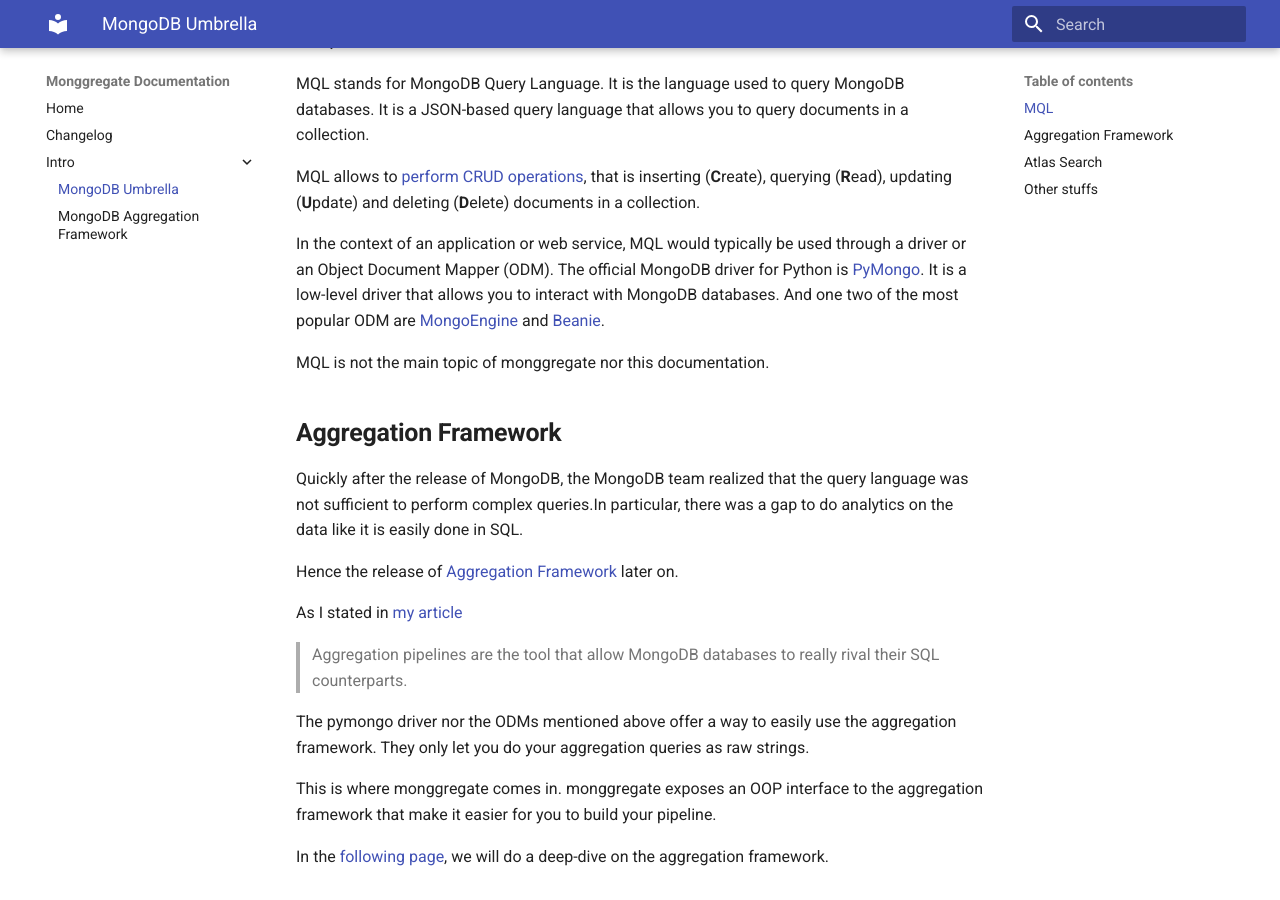
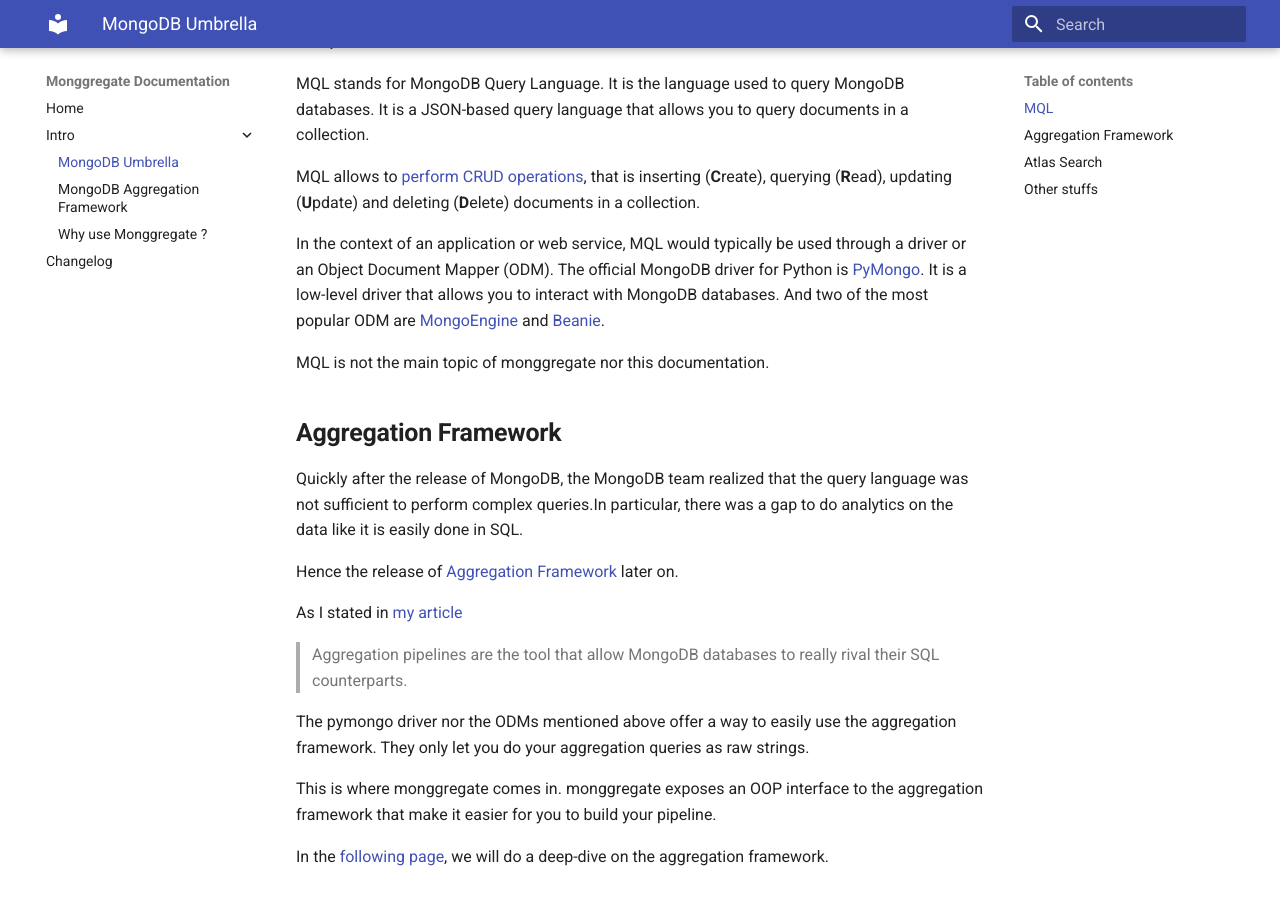
Before and after one commit to VianneyMI/monggregate, an MkDocs documentation site: the page built from docs/intro/mongodb-umbrella.md, in a window 1280 px wide and 900 px high, scrolled down 385 px. Built offline with MkDocs 1.6.1 and Material for MkDocs 9.7.7, drawn with Linux system fonts in a browser that asks for light colours.

Commit message:
why-use-monggregat layout

```diff
--- a/docs/intro/mongodb-umbrella.md
+++ b/docs/intro/mongodb-umbrella.md
@@ -11,7 +11,7 @@
 MQL allows to [perform CRUD operations](https://www.mongodb.com/docs/manual/crud/), that is inserting (**C**reate), querying (**R**ead), updating (**U**pdate) and deleting (**D**elete) documents in a collection.
 
 In the context of an application or web service, MQL would typically be used through a driver or an Object Document Mapper (ODM).
-The official MongoDB driver for Python is [PyMongo](https://pymongo.readthedocs.io/en/stable/). It is a low-level driver that allows you to interact with MongoDB databases. And one two of the most popular ODM are [MongoEngine](https://mongoengine-odm.readthedocs.io/) and [Beanie](https://beanie-odm.dev/).
+The official MongoDB driver for Python is [PyMongo](https://pymongo.readthedocs.io/en/stable/). It is a low-level driver that allows you to interact with MongoDB databases. And two of the most popular ODM are [MongoEngine](https://mongoengine-odm.readthedocs.io/) and [Beanie](https://beanie-odm.dev/).
 
 MQL is not the main topic of monggregate nor this documentation.
 
--- a/mkdocs.yml
+++ b/mkdocs.yml
@@ -2,12 +2,12 @@
 site_url: https://vianneymi.github.io/monggregate/
 nav:
   - Home: index.md
-  #- API Reference: api.md
-  - Changelog: changelog.md
   - Intro:
     - MongoDB Umbrella: intro/mongodb-umbrella.md
     - MongoDB Aggregation Framework: intro/mongodb-aggregation-framework.md
-
+    - Why use Monggregate ?: intro/why-use-monggregate.md
+  #- API Reference: api.md
+  - Changelog: changelog.md
 
 # # Using mkdocstrings to generate documentation from docstrings (API Reference)
 # plugins:
```
Also changed, not shown: docs/intro/why-use-monggregate.md (added, +16 -0 lines).
